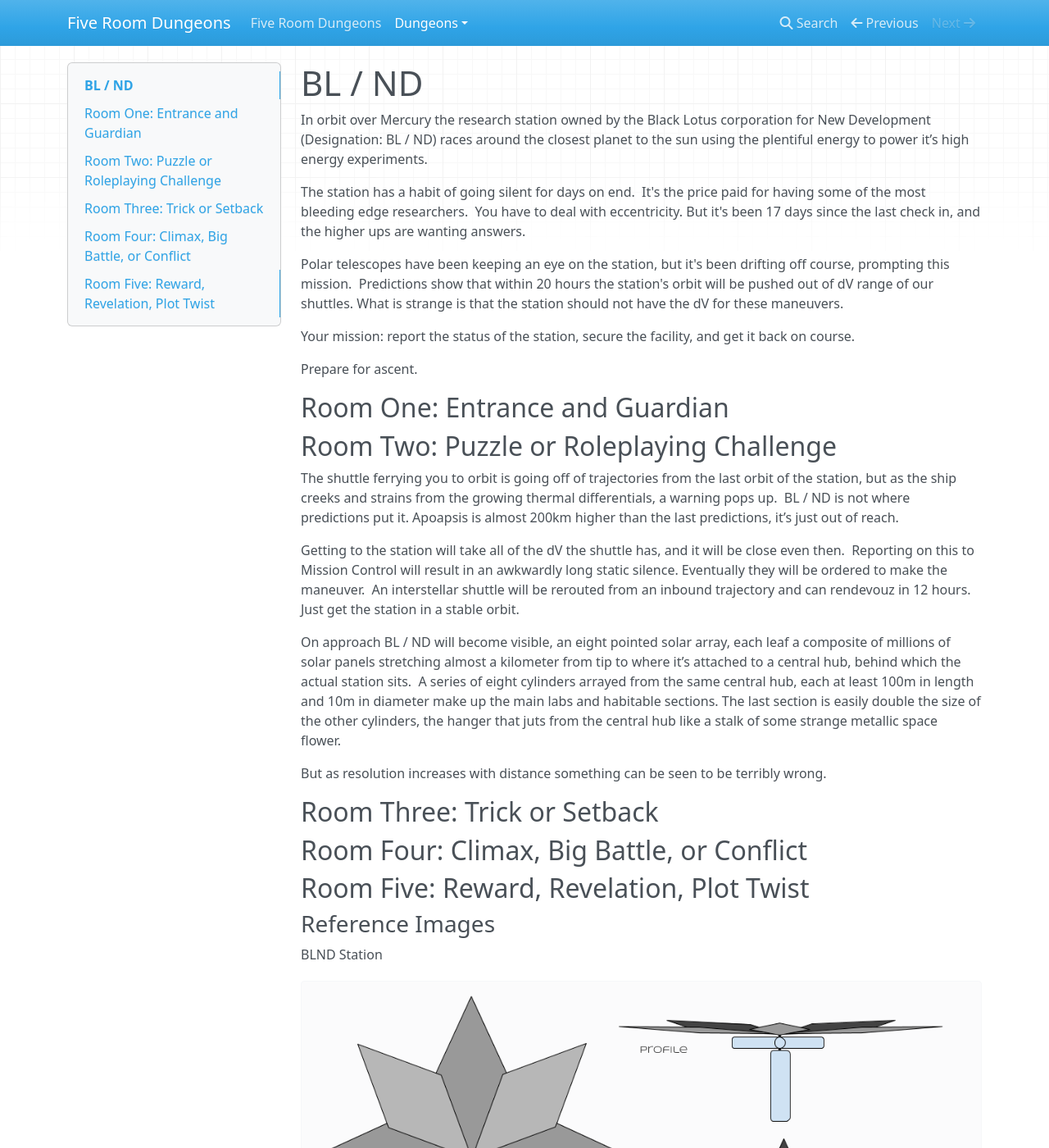
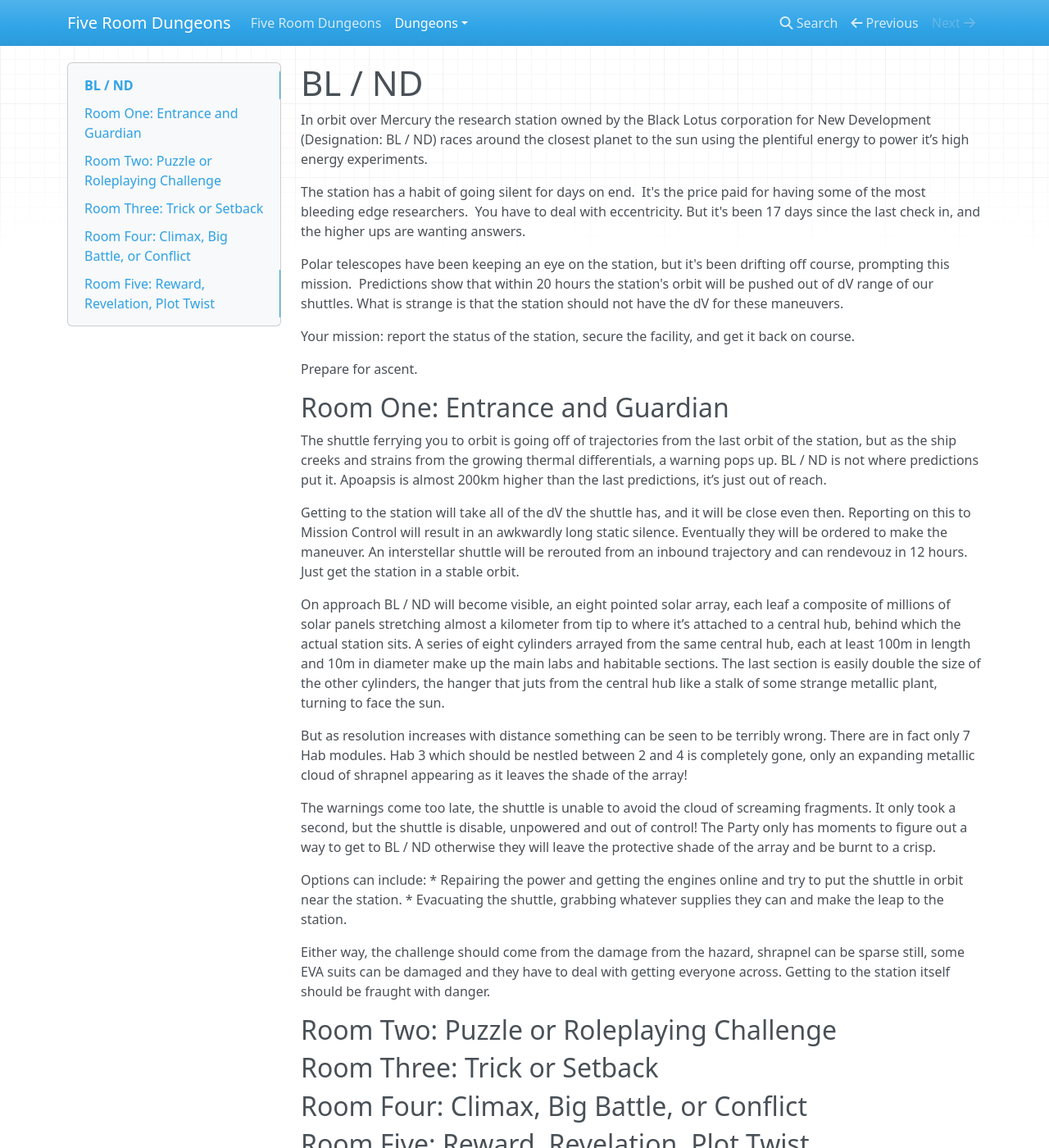
Before and after one commit to herrozerro/Five-Room-Dungeons, an MkDocs documentation site: the page built from docs/Dungeons/BLND.md, in a window 1280 px wide and 1400 px high. Shown: the whole window at 82% size. Built offline with MkDocs 1.6.1, drawn with Linux system fonts in a browser that asks for light colours; nearby versions of some CDN libraries.

Commit message:
Updated room 1

```diff
--- a/docs/Dungeons/BLND.md
+++ b/docs/Dungeons/BLND.md
@@ -12,16 +12,23 @@ Prepare for ascent.
 
 ## Room One: Entrance and Guardian
 
+The shuttle ferrying you to orbit is going off of trajectories from the last orbit of the station, but as the ship creeks and strains from the growing thermal differentials, a warning pops up.  BL / ND is not where predictions put it. Apoapsis is almost 200km higher than the last predictions, it’s just out of reach.
+
+Getting to the station will take all of the dV the shuttle has, and it will be close even then.  Reporting on this to Mission Control will result in an awkwardly long static silence. Eventually they will be ordered to make the maneuver.  An interstellar shuttle will be rerouted from an inbound trajectory and can rendevouz in 12 hours. Just get the station in a stable orbit.
+
+On approach BL / ND will become visible, an eight pointed solar array, each leaf a composite of millions of solar panels stretching almost a kilometer from tip to where it’s attached to a central hub, behind which the actual station sits.  A series of eight cylinders arrayed from the same central hub, each at least 100m in length and 10m in diameter make up the main labs and habitable sections. The last section is easily double the size of the other cylinders, the hanger that juts from the central hub like a stalk of some strange metallic plant, turning to face the sun.
+
+But as resolution increases with distance something can be seen to be terribly wrong.  There are in fact only 7 Hab modules.  Hab 3 which should be nestled between 2 and 4 is completely gone, only an expanding metallic cloud of shrapnel appearing as it leaves the shade of the array!
+
+The warnings come too late, the shuttle is unable to avoid the cloud of screaming fragments.  It only took a second, but the shuttle is disable, unpowered and out of control!  The Party only has moments to figure out a way to get to BL / ND otherwise they will leave the protective shade of the array and be burnt to a crisp.
+
+Options can include:
+* Repairing the power and getting the engines online and try to put the shuttle in orbit near the station.
+* Evacuating the shuttle, grabbing whatever supplies they can and make the leap to the station.
+
+Either way, the challenge should come from the damage from the hazard, shrapnel can be sparse still, some EVA suits can be damaged and they have to deal with getting everyone across.  Getting to the station itself should be fraught with danger.
 
 ## Room Two: Puzzle or Roleplaying Challenge
-
-The shuttle ferrying you to orbit is going off of trajectories from the last orbit of the station, but as the ship creeks and strains from the growing thermal differentials, a warning pops up.  BL / ND is not where predictions put it. Apoapsis is almost 200km higher than the last predictions, it’s just out of reach.
-
-Getting to the station will take all of the dV the shuttle has, and it will be close even then.  Reporting on this to Mission Control will result in an awkwardly long static silence. Eventually they will be ordered to make the maneuver.  An interstellar shuttle will be rerouted from an inbound trajectory and can rendevouz in 12 hours. Just get the station in a stable orbit.
-
-On approach BL / ND will become visible, an eight pointed solar array, each leaf a composite of millions of solar panels stretching almost a kilometer from tip to where it’s attached to a central hub, behind which the actual station sits.  A series of eight cylinders arrayed from the same central hub, each at least 100m in length and 10m in diameter make up the main labs and habitable sections. The last section is easily double the size of the other cylinders, the hanger that juts from the central hub like a stalk of some strange metallic space flower.
-
-But as resolution increases with distance something can be seen to be terribly wrong.
 
 ## Room Three: Trick or Setback
 
```
